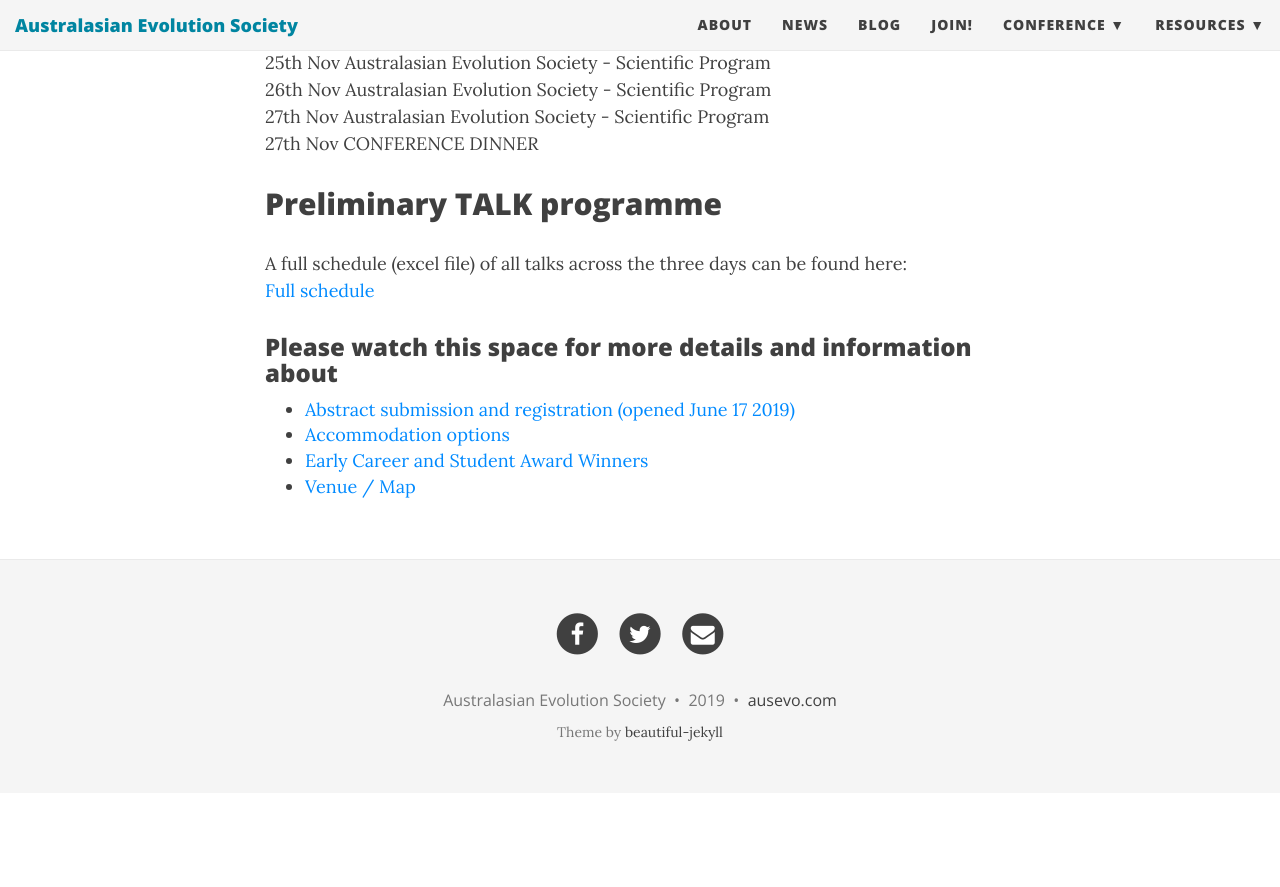
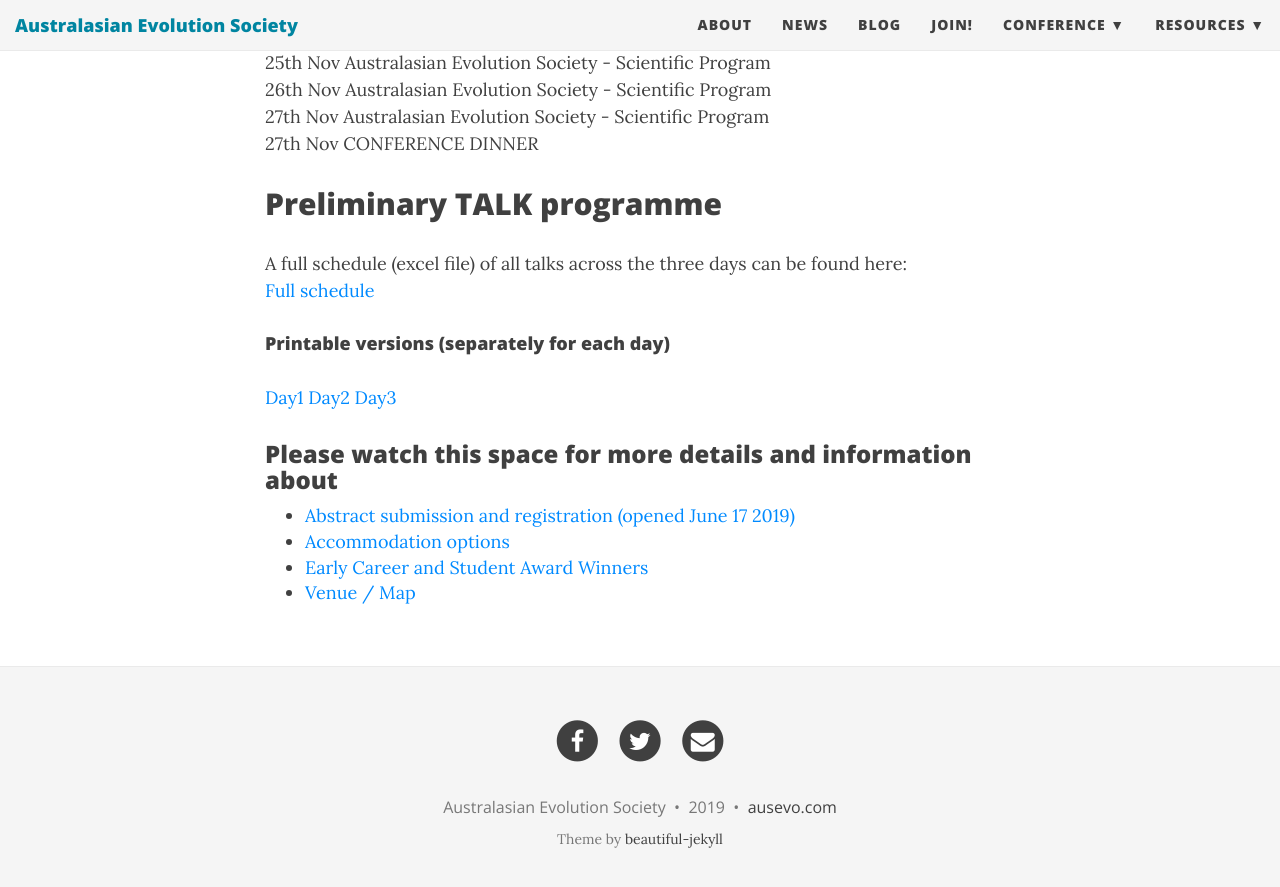
Before and after one commit to ausevo/ausevo.github.io, a Jekyll site: the page built from conference.md, in a window 1280 px wide and 900 px high, scrolled down 1319 px. Shown: the top 887 px of the window. Built offline with Jekyll 4.4.1, drawn with Linux system fonts in a browser that asks for light colours; nearby versions of some CDN libraries; before the commit the page ends 2112 px from its top, so only the background shows below that.

Commit message:
Update conference.md

```diff
--- a/conference.md
+++ b/conference.md
@@ -36,9 +36,10 @@ Registration and Abstract submisson has opened **June 17th 2019**
 ## Preliminary TALK programme
 
 A full schedule (excel file) of all talks across the three days can  be found here:
-[Full schedule](http://ausevo.github.io/docs/FullProgrammeAES2019.xlsx)
+[Full schedule](http://ausevo.github.io/docs/AES Schedule 2019 Updated.xlsx)
 
-
+#### Printable versions (separately for each day)
+[Day1](http://ausevo.github.io/docs/Day1Updated.pdf)   [Day2](http://ausevo.github.io/docs/Day2Updated.pdf)   [Day3](http://ausevo.github.io/docs/Day3Updated.pdf)
 
 ### Please watch this space for more details and information about
 
```
